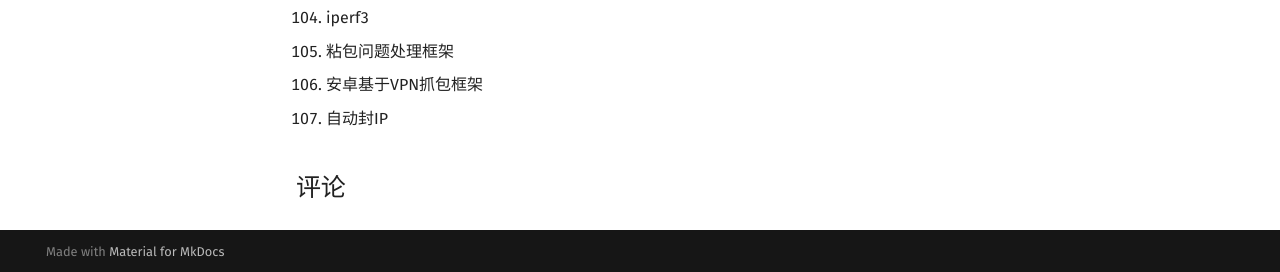
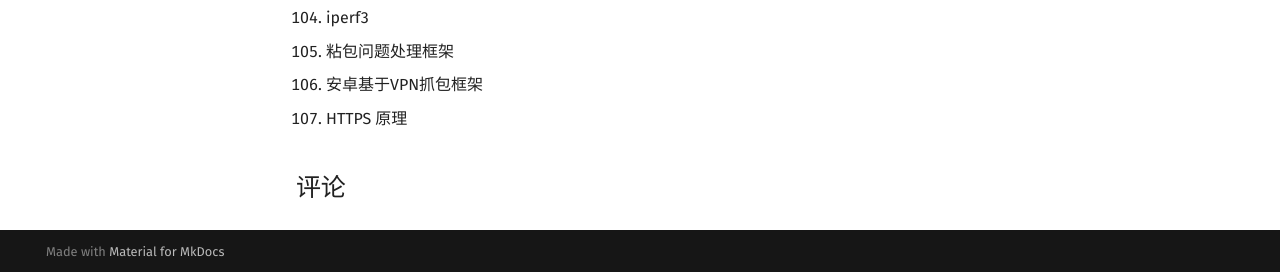
Before and after one commit to 1314liuwei/blog, an MkDocs documentation site: the page built from docs/index.md, in a window 1280 px wide and 900 px high, scrolled down 3126 px. Shown: the part 625-897 px from the top of the window. Built offline with MkDocs 1.6.1 and Material for MkDocs 9.7.7, drawn with Linux system fonts in a browser that asks for light colours; comment, search, counter and statistics services are not loaded.

Commit message:
2023/11/22 周三

```diff
--- a/docs/index.md
+++ b/docs/index.md
@@ -102,10 +102,10 @@
 98. VNC
 99. Guacamole Protocol
 100. ALPN
-102. ECN
+101. ECN
 102. DMZ
-102. errgroup
-102. iperf3
-102. 粘包问题处理框架
-102. 安卓基于VPN抓包框架
-102. 自动封IP
+103. errgroup
+104. iperf3
+105. 粘包问题处理框架
+106. 安卓基于VPN抓包框架
+107. HTTPS 原理
```
Also changed, not shown: docs/计算机网络/HTTP 代理.md (+12 -2 lines).
